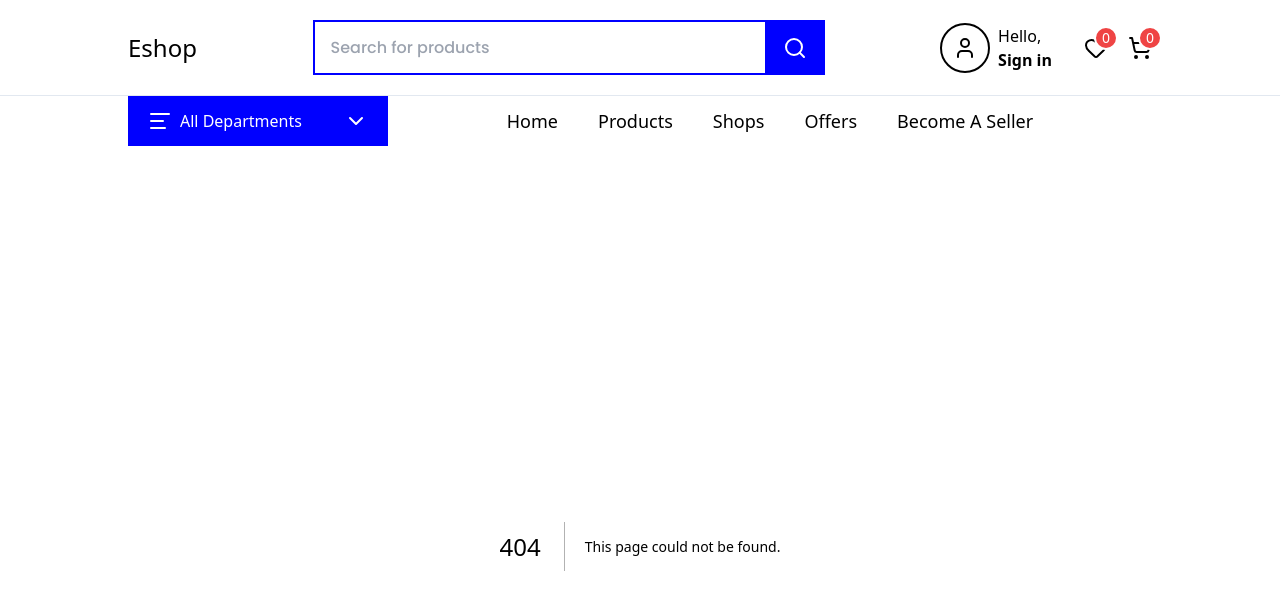
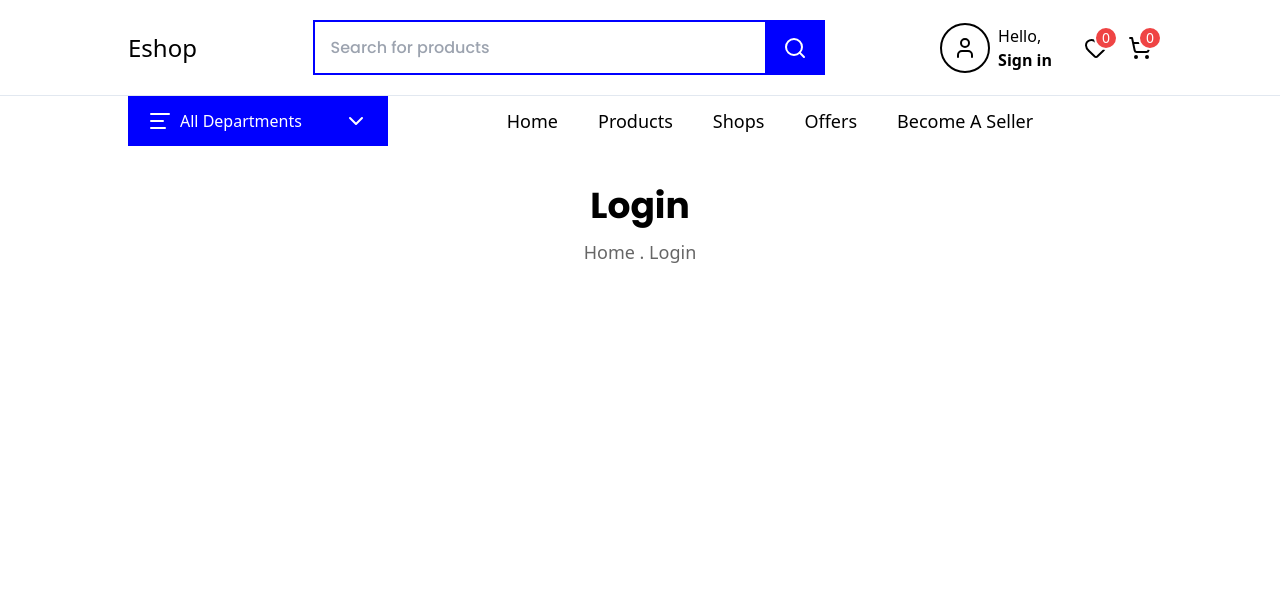
Before and after one commit to AntonKuzmenko05/multi-vendor_E-Commerce, a Next.js app in the folder apps/user-ui/: page /login in a window 1280 px wide. Before the commit this address had no page. Shown: the top 610 px of the page. Built offline with nearby package versions, Linux system fonts and the light colour scheme.

Commit message:
Login page started

```diff
--- /dev/null
+++ b/apps/user-ui/src/app/(routes)/login/page.tsx
@@ -0,0 +1,41 @@
+'use client'
+import React, {useState} from 'react';
+import {useRouter} from "next/navigation";
+import {useForm} from "react-hook-form";
+
+type FormData = {
+    email:string,
+    password:string,
+}
+
+
+const Login = () => {
+    const [passwordVisible, setPasswordVisible] = useState(false);
+    const [serverError, setServerError] = useState<string | null>(null);
+    const [rememberMe, setRememberMe] = useState(false);
+
+    const router = useRouter()
+
+    const {
+        register,
+        handleSubmit,
+        formState: {errors},
+    } = useForm<FormData>()
+
+    const onSubmit = (data:FormData) =>{
+
+    }
+
+    return (
+        <div className="w-full py-10 min-h-[85vh] bg-white">
+            <h1 className="text-4xl font-Poppins font-semibold text-black text-center">
+                Login
+            </h1>
+            <p className="text-center text-lg font-medium py-3 text-[#00000099]">
+                Home . Login
+            </p>
+        </div>
+    );
+};
+
+export default Login;
--- a/package.json
+++ b/package.json
@@ -12,6 +12,7 @@
   "private": true,
   "dependencies": {
     "@prisma/client": "6.19",
+    "@tanstack/react-query": "^5.90.20",
     "axios": "^1.13.2",
     "bcryptjs": "^3.0.3",
     "cookie-parser": "^1.4.7",
@@ -29,6 +30,7 @@
     "prisma": "6.19",
     "react": "19.0.0",
     "react-dom": "19.0.0",
+    "react-hook-form": "^7.71.1",
     "swagger-autogen": "^2.23.7",
     "swagger-ui-express": "^5.0.1"
   },
```
Also changed, not shown: 1 other file (tests, documents, lock files or other folders).
